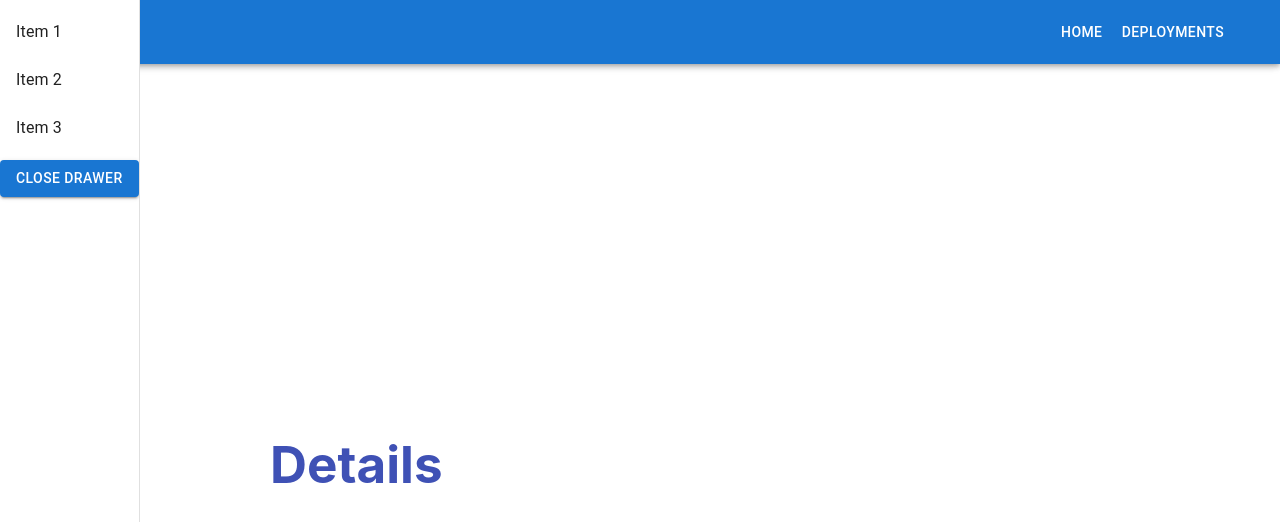
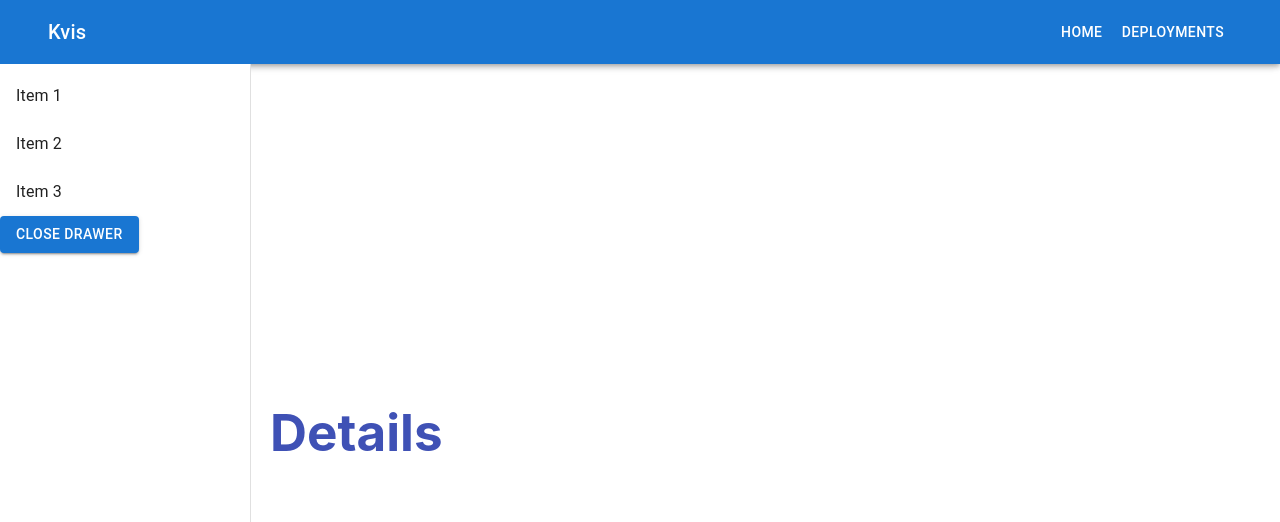
Before and after one commit to JosephPBaruch/kvis, a React (Vite) app in the folder client/: page /deployments in a window 1280 px wide. Shown: the top 522 px of the page. Built offline with nearby package versions, Linux system fonts and the light colour scheme.

Commit message:
Now header works

```diff
--- a/client/src/Deployments.tsx
+++ b/client/src/Deployments.tsx
@@ -1,4 +1,4 @@
-import React, { useState } from 'react';
+import { useState } from 'react';
 import { Drawer, List, ListItemButton, ListItemText, Button, Box } from "@mui/material";
 import { makeStyles } from '@mui/styles';
 import Header from './components/Header';
@@ -55,7 +55,7 @@ function Deployments() {
         variant="persistent"
         anchor="left"
         open={drawerOpen}
-        className={drawerOpen ? classes.drawer : classes.drawerClosed }
+        classes={{ paper: drawerOpen ? classes.drawer : classes.drawerClosed }}
       >
         <List>
           <ListItemButton component="li" className={classes.listItem}>
@@ -67,15 +67,12 @@ function Deployments() {
           <ListItemButton component="li" className={classes.listItem}>
             <ListItemText primary="Item 3" />
           </ListItemButton>
-        </List>
-        <Box>
           {!drawerOpen || (
             <Button variant="contained" color="primary" className={classes.closeButton} onClick={handleDrawerClose}>
               Close Drawer
             </Button>
           )}
-        </Box>
-
+        </List>
       </Drawer>
       {drawerOpen || (<Button variant="contained" color="primary" className={classes.closeButton} onClick={handleDrawerOpen}>
               Open Drawer
```
